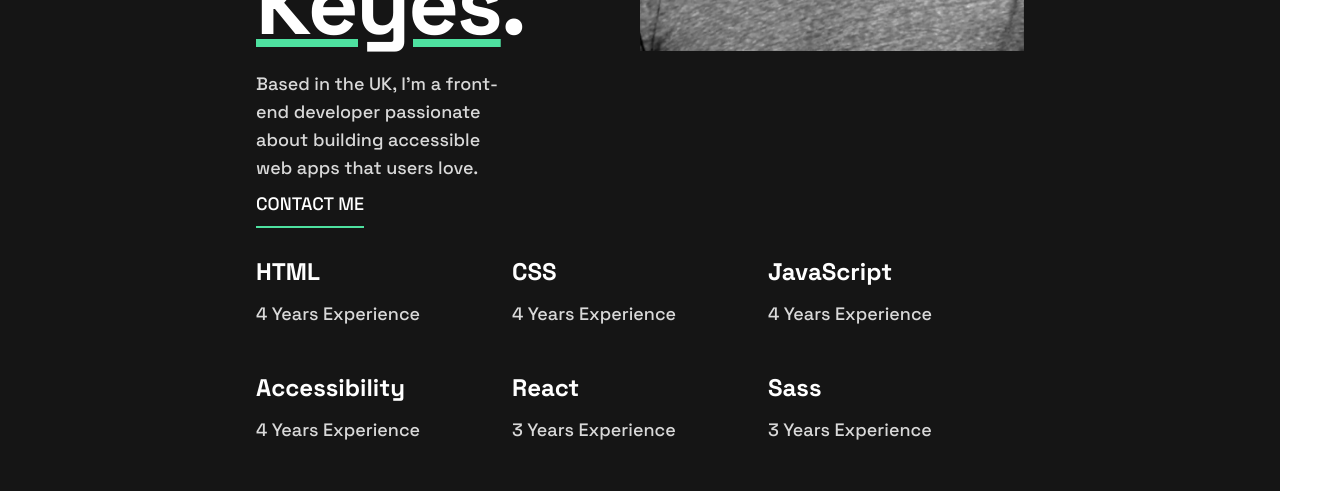
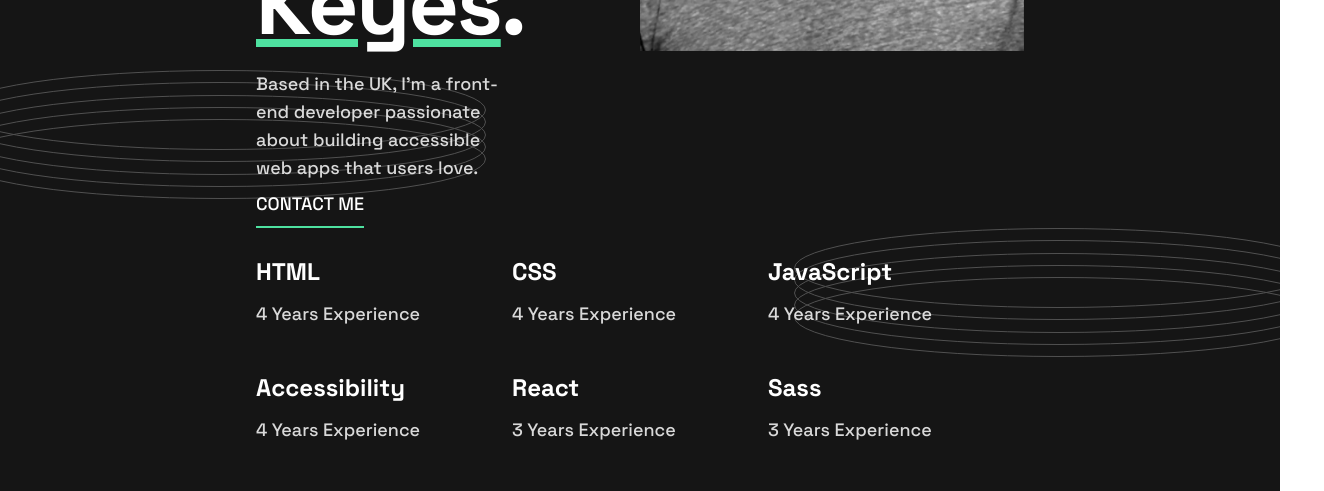
Before and after one commit to mai-soup/single-page-developer-portfolio, a React (Vite) app: page / in a window 1280 px wide. Shown: the part 554-1045 px from the top of the page, 1324 px wide, since content can reach past the window. Built offline with nearby package versions, Linux system fonts and the light colour scheme.

Commit message:
add decorative svgs

```diff
--- a/src/Footer.jsx
+++ b/src/Footer.jsx
@@ -12,7 +12,7 @@ const Footer = () => {
         <div className="flex flex-row justify-between py-4 gap-12">
           <div className="basis-1/2">
             <h2 className="mb-2 heading-xl">Contact</h2>
-            <p className="body-text text-light-grey">
+            <p className="body-text text-light-grey before:content-rings before:absolute before:-left-11 before:bottom-12">
               I would love to hear about your project and how I could help.
               Please fill in the form, and I'll get back to you as soon as
               possible.
--- a/src/MainSection.jsx
+++ b/src/MainSection.jsx
@@ -11,11 +11,9 @@ const Main = () => {
       <ContentContainer>
         {/* BIO SECTION */}
         <section className="grid grid-cols-6">
-          <img
-            src={profileDesktop}
-            alt="Profile Image"
-            className="col-start-4 col-end-7 row-start-1 justify-self-end -translate-y-28 -z-10"
-          />
+          <picture className="col-start-4 col-end-7 row-start-1 justify-self-end -translate-y-28 -z-10 before:content-circle before:absolute before:-left-16 before:top-96">
+            <img src={profileDesktop} alt="Profile Image" className="" />
+          </picture>
           <div className="col-start-1 col-end-5 row-start-1">
             <h1 className="heading-xl">
               Nice to meet you!
@@ -23,7 +21,7 @@ const Main = () => {
               I'm <span className="underline decoration-mint">Adam Keyes</span>.
             </h1>
 
-            <p className="body-text text-light-grey max-w-[50%]">
+            <p className="body-text text-light-grey max-w-[50%] before:content-rings before:absolute before:-left-11">
               Based in the UK, I'm a front-end developer passionate about
               building accessible web apps that users love.
             </p>
@@ -31,7 +29,7 @@ const Main = () => {
           </div>
         </section>
         {/* SKILLS SECTION */}
-        <section className="flex flex-row w-full flex-wrap">
+        <section className="flex flex-row w-full flex-wrap after:content-rings after:absolute after:-right-11">
           {skills.map(skill => (
             <div
               className="flex-1 basis-1/2 md:basis-1/3 my-4"
--- a/tailwind.config.cjs
+++ b/tailwind.config.cjs
@@ -18,6 +18,10 @@ module.exports = {
       lineHeight: {
         tighter: "1.16",
       },
+      content: {
+        circle: "url('/pattern-circle.svg')",
+        rings: "url('/pattern-rings.svg')",
+      },
     },
   },
   plugins: [require("@tailwindcss/forms")],
```
Also changed, not shown: public/pattern-circle.svg (renamed from src/assets/images/pattern-circle.svg), public/pattern-rings.svg (renamed from src/assets/images/pattern-rings.svg).
